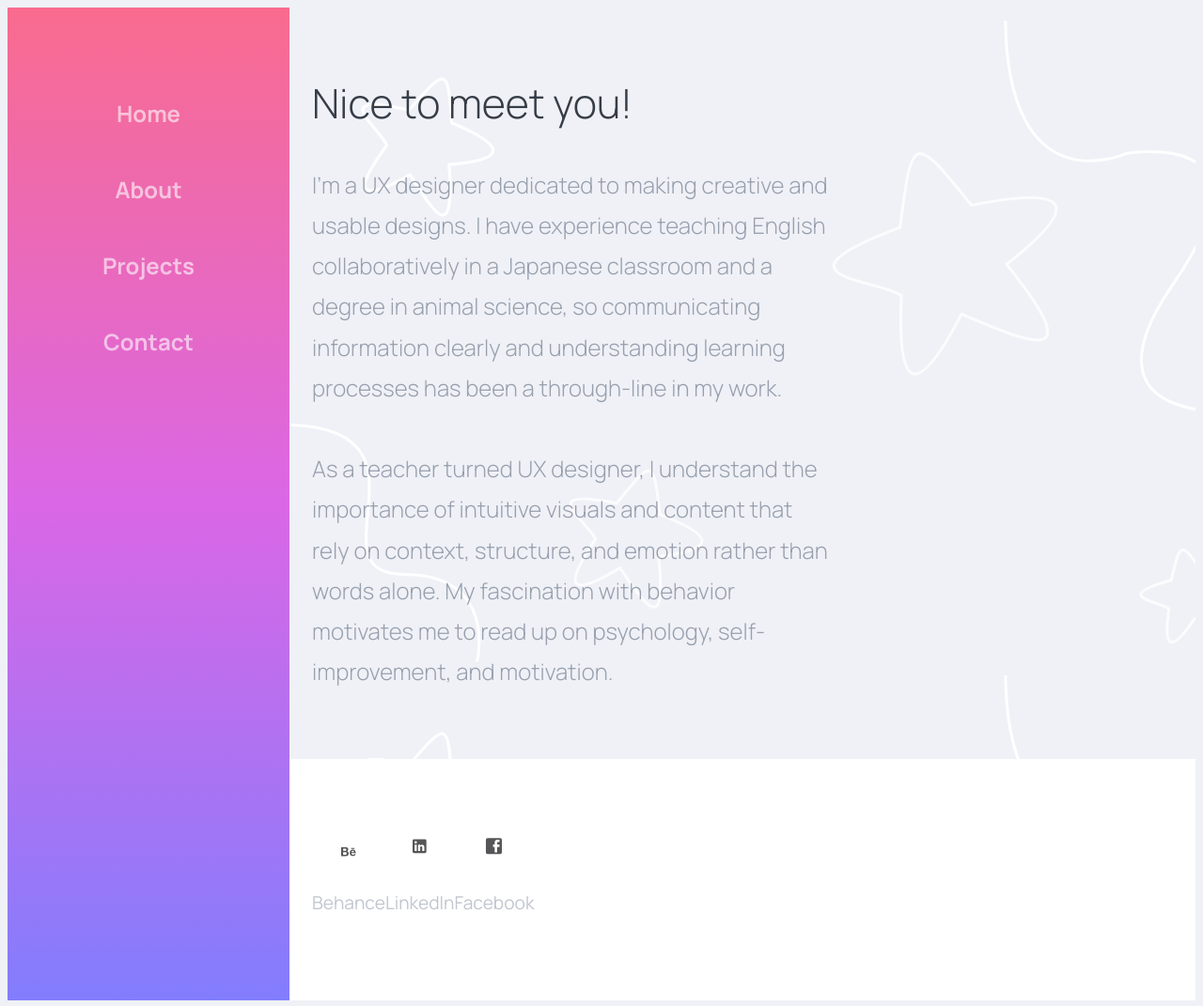
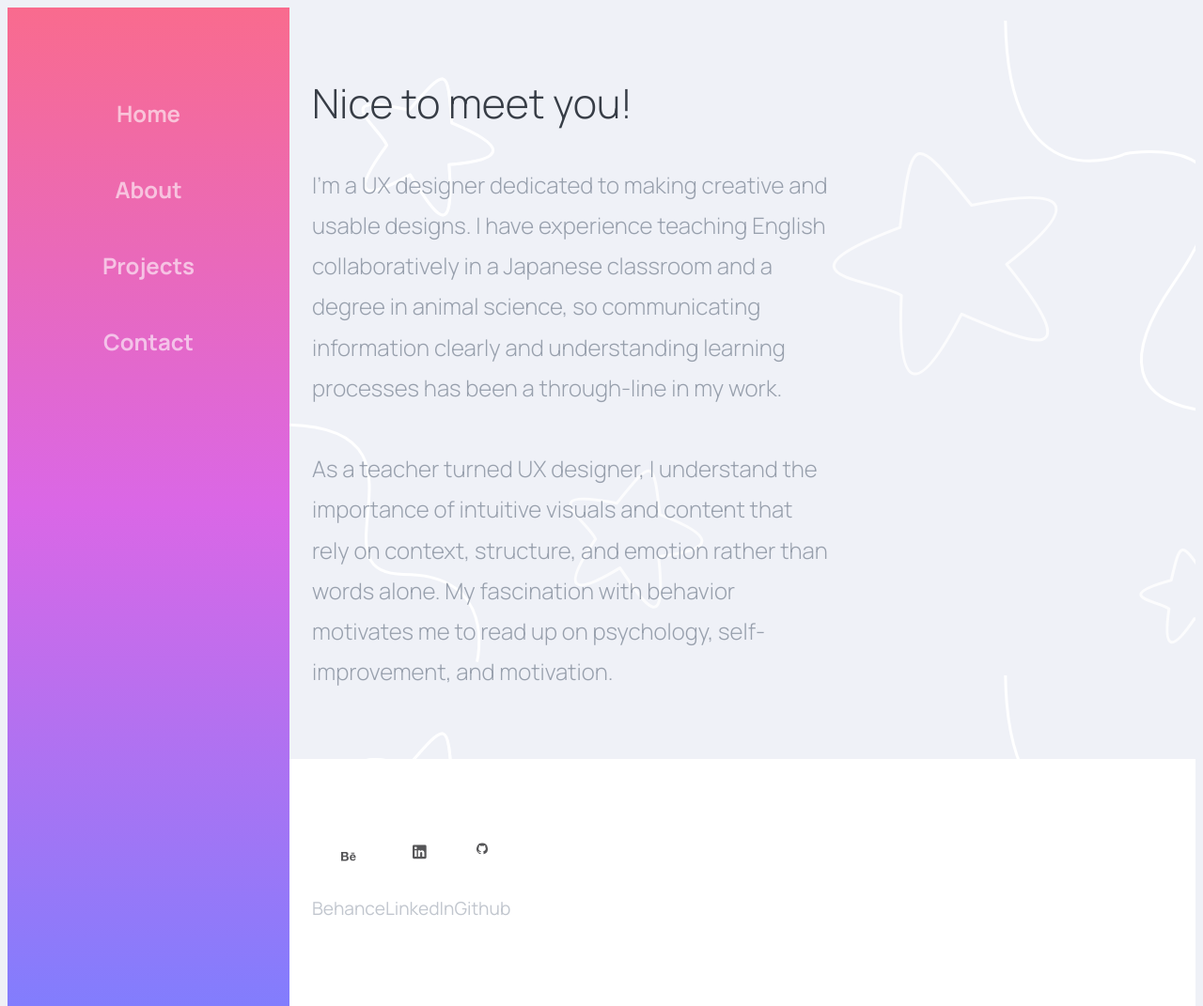
Before and after one commit to jocelynirle/jocelynirle.github.io, a plain HTML site: page about.html in a window 1280 px wide. Shown: the whole page at 94% size. Drawn offline with Linux system fonts and the light colour scheme.

Commit message:
Changed Facebook to Github

```diff
--- a/about.html
+++ b/about.html
@@ -43,7 +43,7 @@
             <ul>
                 <li><a href="https://www.behance.net/jocelynirle" target="_blank"><svg xmlns="http://www.w3.org/2000/svg" width="51.165" height="31.569" viewBox="0 0 51.165 31.569"><path d="M1,6.75V38.319H16.251c1.413,0,11.145-.287,11.145-9.172a7.774,7.774,0,0,0-5.759-8A6.793,6.793,0,0,0,25.9,14.589c0-2.386-.34-7.839-10.079-7.839ZM35.769,9.683v2.88H47.554V9.683ZM7.932,12.136h6.506c.613,0,4.746-.327,4.746,3.626,0,3.379-2.986,3.733-4.213,3.733H7.932Zm34.022,3.04c-8.912,0-10.772,7.739-10.772,11.092,0,9.952,8.159,11.092,10.772,11.092C49,37.359,51,32.8,51.82,30.267H46.7a4.926,4.926,0,0,1-4.533,2.773c-4.759,0-5.173-3.72-5.173-5.386H52.14C52.447,21.895,49.927,15.176,41.955,15.176Zm-.16,4.32a4.283,4.283,0,0,1,3.253,1.173,5.762,5.762,0,0,1,1.333,3.359H37a6.79,6.79,0,0,1,.267-1.386,4.088,4.088,0,0,1,.747-1.493A4.751,4.751,0,0,1,39.5,19.975,4.91,4.91,0,0,1,41.795,19.5ZM7.932,24.241h7.519c1.493,0,5.013.233,5.013,4.533,0,4.166-4.433,4.159-5.119,4.159H7.932Z" transform="translate(-1 -6.75)" fill="#565658"/></svg><p>Behance</p></a></li>
                 <li><a href="https://www.linkedin.com/in/jocelyn-irle-08231b167/" target="_blanket"><svg xmlns="http://www.w3.org/2000/svg" width="41.605" height="41.605" viewBox="0 0 41.605 41.605"><path d="M37.444,0H4.16A4.173,4.173,0,0,0,0,4.16V37.444A4.173,4.173,0,0,0,4.16,41.6H37.444a4.173,4.173,0,0,0,4.16-4.16V4.16A4.173,4.173,0,0,0,37.444,0ZM12.481,35.364H6.241V16.642h6.241ZM9.361,13.105a3.744,3.744,0,1,1,3.744-3.744A3.729,3.729,0,0,1,9.361,13.105Zm26,22.258H29.123V24.339a3.12,3.12,0,0,0-6.241,0V35.364H16.642V16.642h6.241v2.5a6.72,6.72,0,0,1,5.2-2.912,7.371,7.371,0,0,1,7.281,7.281Z" fill="#565658"/></svg><p>LinkedIn</p></a></li>
-                <li><a href="https://www.facebook.com/jocelynirle" target="_blank"><svg xmlns="http://www.w3.org/2000/svg" width="41.605" height="41.605" viewBox="0 0 41.605 41.605"><path d="M37.444,0H4.16A4.173,4.173,0,0,0,0,4.16V37.444A4.173,4.173,0,0,0,4.16,41.6H37.444a4.173,4.173,0,0,0,4.16-4.16V4.16A4.173,4.173,0,0,0,37.444,0Zm-2.08,4.16V10.4H31.2a1.965,1.965,0,0,0-2.08,2.08v4.16h6.241v6.241H29.123V37.444H22.883V22.883h-4.16V16.642h4.16v-5.2A7.371,7.371,0,0,1,30.163,4.16Z" fill="#565658"/></svg><p>Facebook</p></a></li>
+                <li><a href="https://github.com/jocelynirle/jocelynirle.github.io" target="_blank"><svg xmlns="http://www.w3.org/2000/svg" width="48.109" height="46.922" viewBox="0 0 48.109 46.922"><defs><style>.a{fill:#565658;fill-rule:evenodd;}</style></defs><path class="a" d="M24.054,0a24.055,24.055,0,0,0-7.607,46.876c1.2.21,1.654-.511,1.654-1.143,0-.571-.03-2.466-.03-4.48-6.044,1.113-7.607-1.473-8.088-2.826-.271-.692-1.443-2.826-2.466-3.4-.842-.451-2.045-1.564-.03-1.594,1.894-.03,3.247,1.744,3.7,2.466,2.165,3.638,5.623,2.616,7.006,1.984a5.06,5.06,0,0,1,1.533-3.217c-5.352-.6-10.945-2.676-10.945-11.877a9.361,9.361,0,0,1,2.466-6.465,8.644,8.644,0,0,1,.241-6.374S13.5,9.321,18.1,12.418a22.678,22.678,0,0,1,12.027,0c4.6-3.127,6.615-2.466,6.615-2.466a8.644,8.644,0,0,1,.241,6.374,9.307,9.307,0,0,1,2.466,6.465c0,9.231-5.623,11.275-10.975,11.877a5.7,5.7,0,0,1,1.624,4.45c0,3.217-.03,5.8-.03,6.615,0,.631.451,1.383,1.654,1.143A24.067,24.067,0,0,0,24.054,0Z"/></svg><p>Github</p></a></li>
             </ul>
         </footer>
     </div>
```
Also changed, not shown: contact.html (+1 -1 lines), index.html (+1 -1 lines), images/Octicons-mark-github.svg (added).
